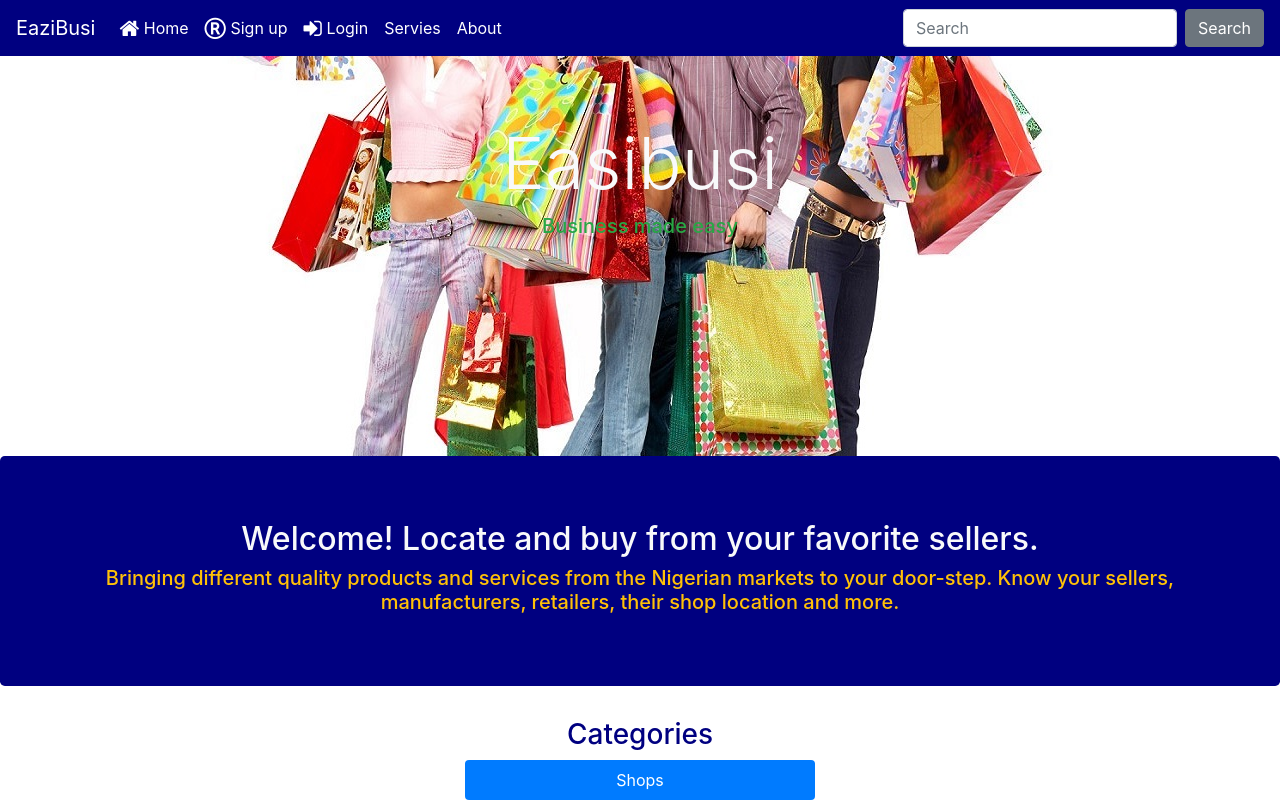
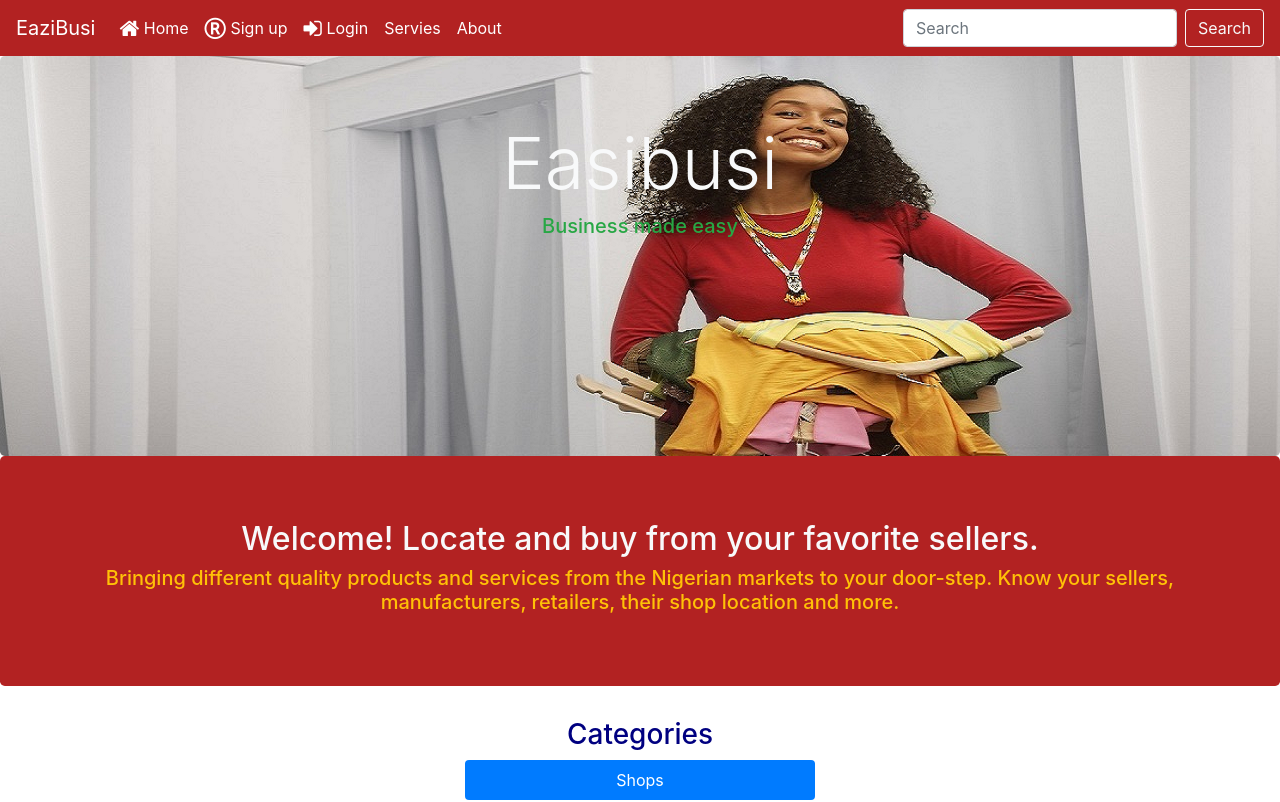
Before and after one commit to ross102/eazibusi, a React (Create React App) app in the folder backened/client/: page / in a window 1280 px wide. Shown: the top 802 px of the page. Built offline with nearby package versions, Linux system fonts and the light colour scheme; the HTML template or start-up script is replaced by a standard one.

Commit message:
updated wallpaper and colour

```diff
--- a/backened/client/src/components/Footer.js
+++ b/backened/client/src/components/Footer.js
@@ -3,7 +3,7 @@ import { Form, FormGroup, Label, Input, FormText } from 'reactstrap';
 
 const Footer = () => {
 	return (
-		<div style={{ backgroundColor: '#000080' }} className="container-fluid mb-0 pb-0 mt-5 text-light">
+		<div style={{ backgroundColor: '#B22222' }} className="container-fluid mb-0 pb-0 mt-5 text-light">
 			<div className="row">
 				<div className="col-md-3 col-sm-1" />
 				<div className="col-md-6 col-sm-12 mt-5">
--- a/backened/client/src/components/Jumbohouse.js
+++ b/backened/client/src/components/Jumbohouse.js
@@ -6,13 +6,13 @@ const Jumbohouse = (props) => {
 	// const value = useContext(NewContext);
 	// const { checkUser, uncheckUser, loggedIn, user } = value;
 	const firstJumbo = {
-		backgroundImage: 'url(../../images/wallpaper1.jpg)',
+		backgroundImage: 'url(../../images/wallpaper3.png)',
 		backgroundPosition: 'center',
 		height: '400px',
 		width: '100vw'
 	};
 	const secondJumbo = {
-		backgroundColor: '#000080',
+		backgroundColor: '#B22222',
 		height: '50%',
 		width: '100%'
 	};
--- a/backened/client/src/components/Navbar.js
+++ b/backened/client/src/components/Navbar.js
@@ -26,7 +26,7 @@ function NavLayout() {
 	return (
 		<Router>
 			<nav
-				style={{ width: '100vw', backgroundColor: '#000080' }}
+				style={{ width: '100vw', backgroundColor: '#B22222' }}
 				className="navbar navbar-expand-lg navbar-dark "
 			>
 				<Link to="" className="navbar-brand">
@@ -75,7 +75,7 @@ function NavLayout() {
 					</ul>
 					<form className="form-inline my-2 my-lg-0">
 						<input className="form-control mr-sm-2" type="text" placeholder="Search" />
-						<button className="btn btn-secondary my-2 my-sm-0" type="submit">
+						<button className="btn btn-outline-light my-2 my-sm-0" type="submit">
 							Search
 						</button>
 					</form>
```
Also changed, not shown: backened/client/public/images/wallpaper2.jpg (added), backened/client/public/images/wallpaper3.png (added).
